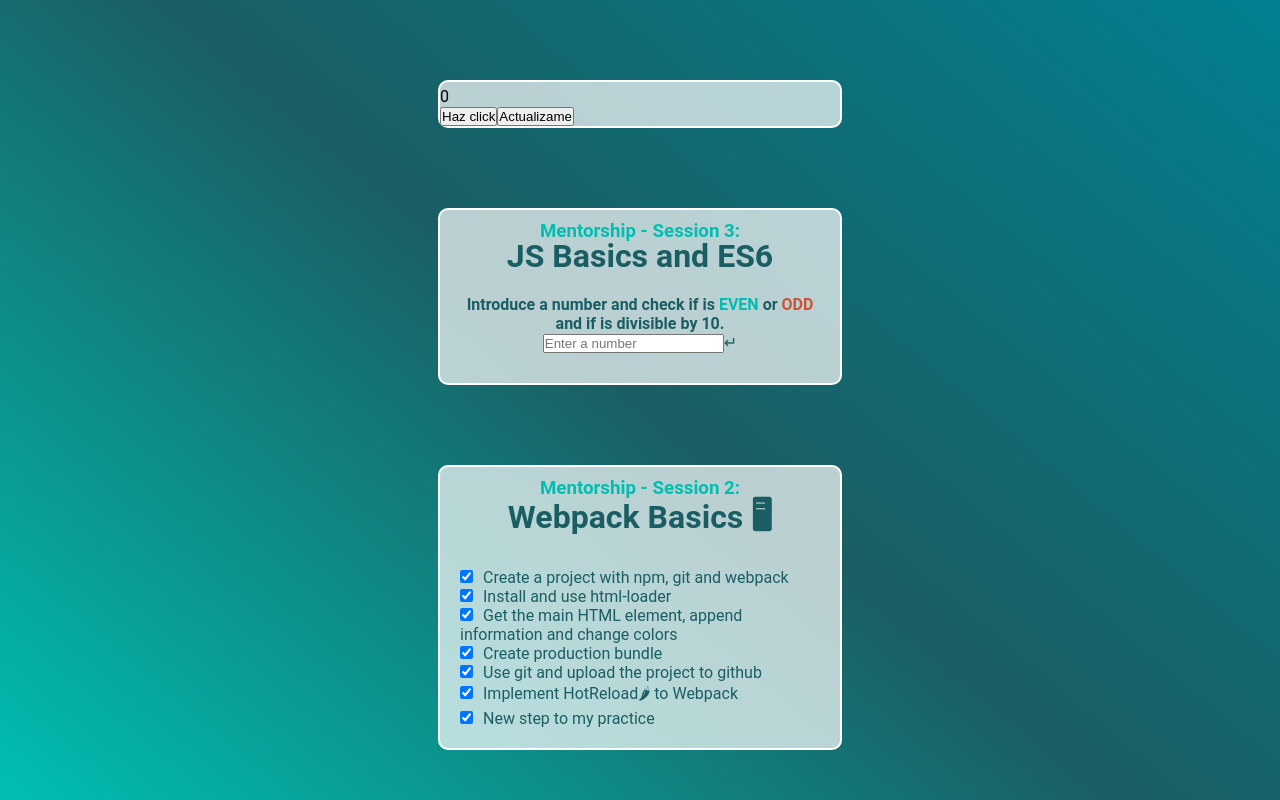
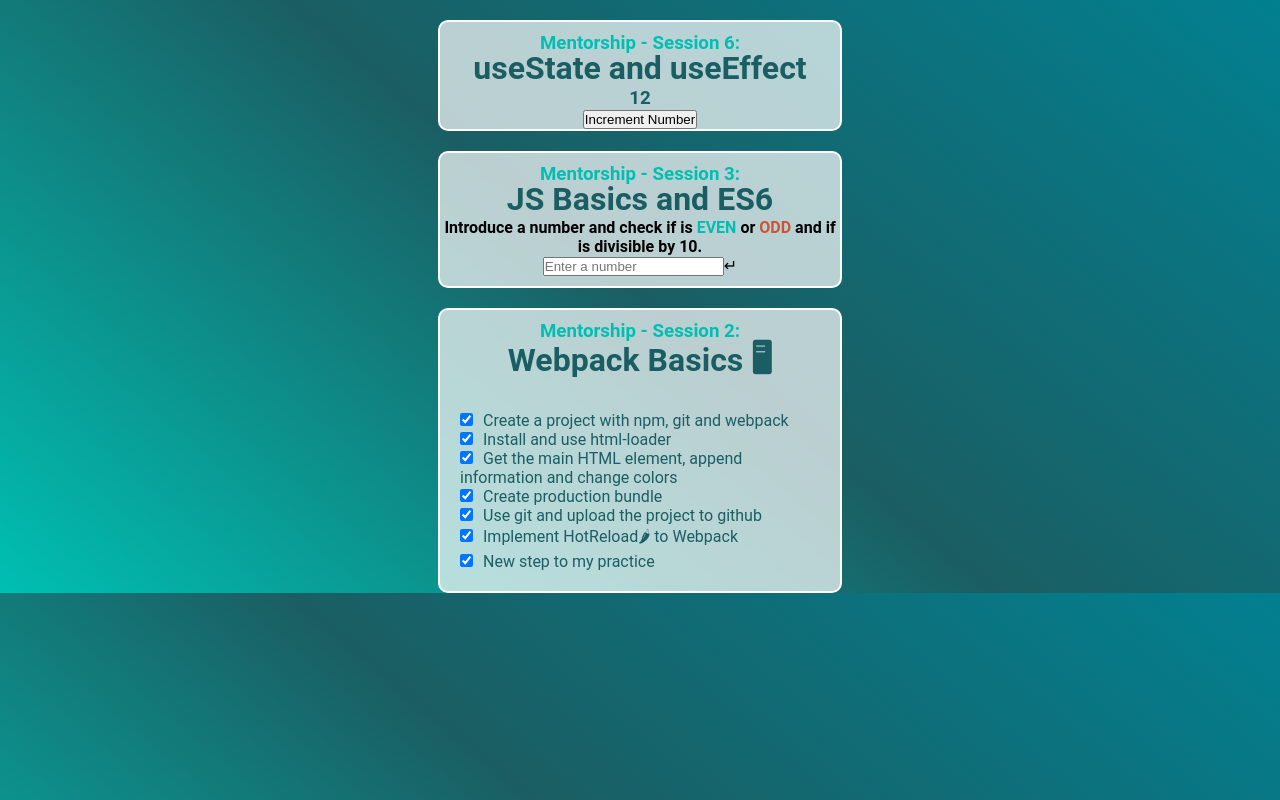
Before and after one commit to JuliNarvaez/session_4, a React (Create React App) app: page / in a window 1280 px wide. Built offline with nearby package versions, Linux system fonts and the light colour scheme.

Commit message:
activity's stateless components added

```diff
--- a/src/App.jsx
+++ b/src/App.jsx
@@ -1,13 +1,15 @@
 import Session2 from './components/session2/Session2';
 import Session3 from './components/session3/Session3';
 import StatefulComponent from './components/statefulComponent';
+import NumberHandler from './components/NumberHandler/NumberHandler';
 
 function App() {
   return (
     <div className="container">
       <Session2 />
       <Session3 />
-      <StatefulComponent />
+      {/* <StatefulComponent /> */}
+      <NumberHandler></NumberHandler>
     </div>
   );
 }
--- /dev/null
+++ b/src/components/NumberButton/NumberButton.jsx
@@ -0,0 +1,7 @@
+export default function NumberButton () {
+    return (
+    <button>
+        Increment Number
+    </button>
+    );
+}
--- /dev/null
+++ b/src/components/NumberDisplay/NumberDisplay.jsx
@@ -0,0 +1,5 @@
+export default function NumberDisplay (props) {
+    return (
+       <span className="color_number"><strong><h3>{props.number}</h3></strong></span>
+    );
+}
--- /dev/null
+++ b/src/components/NumberHandler/NumberHandler.jsx
@@ -0,0 +1,18 @@
+import { useState } from "react";
+import NumberButton from "../NumberButton/NumberButton";
+import NumberDisplay from "../NumberDisplay/NumberDisplay";
+import Scaffold from "../scaffold/Scaffold";
+
+export default function NumberHandler () {
+    const [count,setCount] = useState(0);
+    return (
+        <Scaffold subTitle="Mentorship - Session 6:" mainTitle="useState and useEffect">
+            <div className="main_container--center">
+            <NumberDisplay number={12} >
+            </NumberDisplay>
+            <NumberButton>
+            </NumberButton>
+            </div>
+        </Scaffold>
+    )
+}
--- a/src/components/scaffold/Scaffold.jsx
+++ b/src/components/scaffold/Scaffold.jsx
@@ -4,7 +4,9 @@ export default function Scaffold(props) {
     <div className="main">
       <h3 className="main_subtitle">{props.subTitle}</h3>
       <h1 className="main_title">{props.mainTitle}</h1>
+      <div className="main-container">
       {props.children}
+      </div>
     </div>
   );
 }
--- a/src/components/session3/Session3.jsx
+++ b/src/components/session3/Session3.jsx
@@ -5,12 +5,12 @@ import Scaffold from '../scaffold/Scaffold';
 function Session3() {
   return (
     <Scaffold subTitle="Mentorship - Session 3:" mainTitle="JS Basics and ES6">
-      <div className="main_container">
+      <div className="main_container--center">
         <p>
           <strong>
             Introduce a number and check if is{' '}
-            <span className="result_true">EVEN</span> or{' '}
-            <span className="result_false">ODD</span> and if is divisible by 10.
+            <span className="color_true">EVEN</span> or{' '}
+            <span className="color_false">ODD</span> and if is divisible by 10.
           </strong>
         </p>
         <input
@@ -49,14 +49,14 @@ function numberObject(number) {
 }
 
 function detectNumber(object) {
-  return `The number <span class="result_number">${object.number}</span> is ${
+  return `The number <span class="color_number">${object.number}</span> is ${
     object.isEven
-      ? '<span class="result_true">EVEN</span>'
-      : '<span class="result_false">ODD</span>'
+      ? '<span class="color_true">EVEN</span>'
+      : '<span class="color_false">ODD</span>'
   } and ${
     object.isDivisibleByTen
-      ? '<span class="result_true"> is divisible by 10</span>'
-      : '<span class="result_false">isn\'t divisible by 10</span>'
+      ? '<span class="color_true"> is divisible by 10</span>'
+      : '<span class="color_false">isn\'t divisible by 10</span>'
   }.`;
 }
 
--- a/src/components/statefulComponent/index.jsx
+++ b/src/components/statefulComponent/index.jsx
@@ -11,7 +11,7 @@ export default function StatefulComponent() {
 
   useEffect(() => {
     if (modifyTitle) document.title = `Times clicked: ${count}`;
-  }, [modifyTitle]);
+  }, [modifyTitle, count]); // React Hook useEffect has a missing dependency: 'count'. Either include it or remove the dependency array
 
   return (
     <Scaffold>
--- a/src/scss/main.scss
+++ b/src/scss/main.scss
@@ -3,20 +3,17 @@
 * {
   margin: 0;
   padding: 0;
-  /* overflow: hidden; */
 }
 
 body {
   font-family: "Roboto", sans-serif;
-  background-color: #414141;
-  height: 100vh;
   background: linear-gradient(
     40deg,
     $primary-color 0%,
     $secundary-color 50%,
     $third-color 100%
   );
-  background-repeat: no-repeat;
+  background-size: cover;
 }
 .container {
   display: flex;
@@ -30,7 +27,7 @@ body {
   max-width: 400px;
   border-radius: 10px;
   margin: 0 auto;
-  margin-top: 10vh;
+  margin-top: 20px;
 
   &_list {
     color: $secundary-color;
@@ -54,11 +51,13 @@ body {
   &_container {
     color: $secundary-color;
     padding: 20px;
-    text-align: center;
+    &--center {
+      text-align: center;
+    }
   }
 }
 
-.result {
+.color {
   &_true {
     color: $primary-color;
     font-weight: bold;
@@ -68,6 +67,7 @@ body {
     font-weight: bold;
   }
   &_number {
+    color: $secundary-color;
     font-weight: bold;
   }
 }
```
